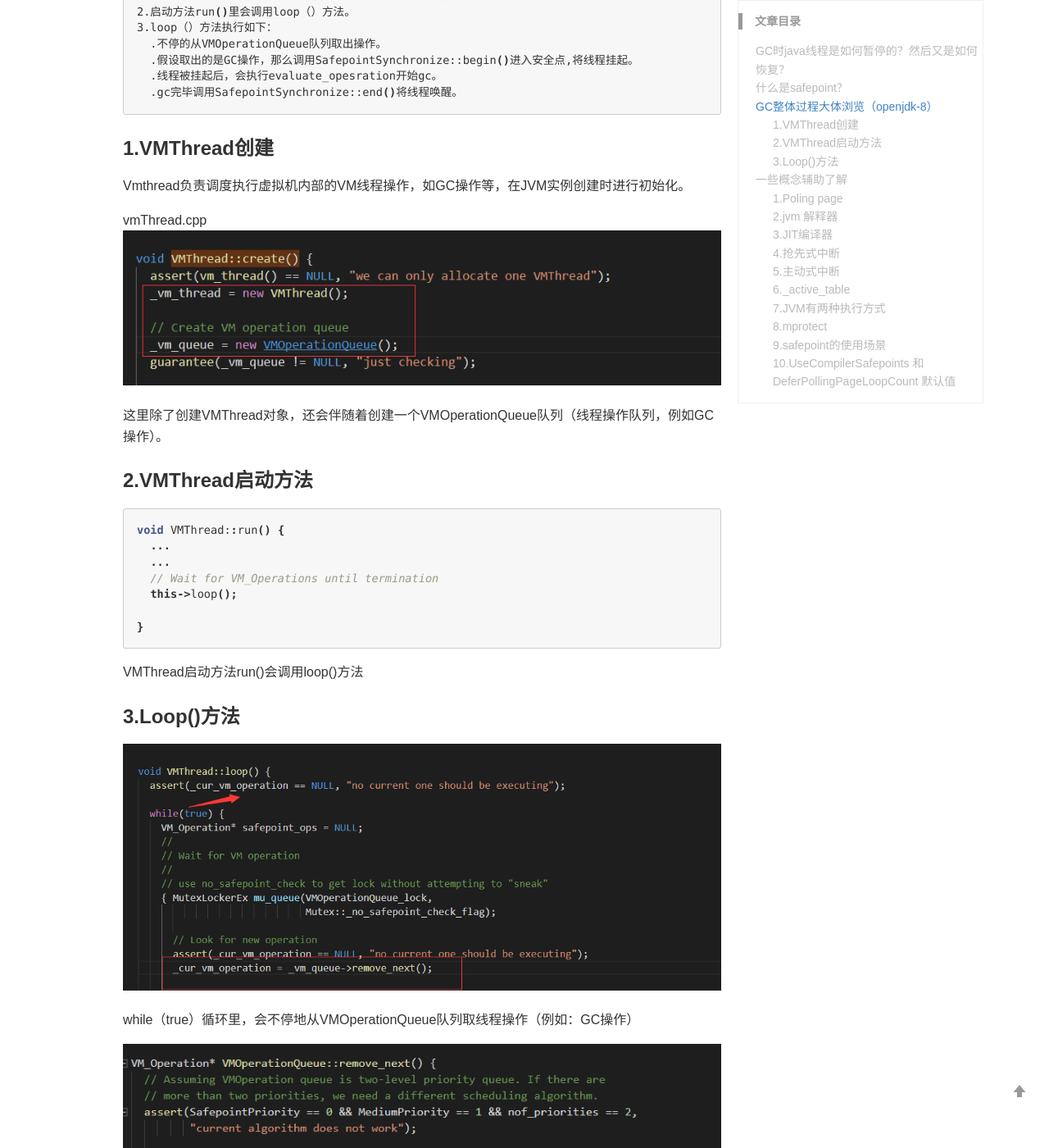
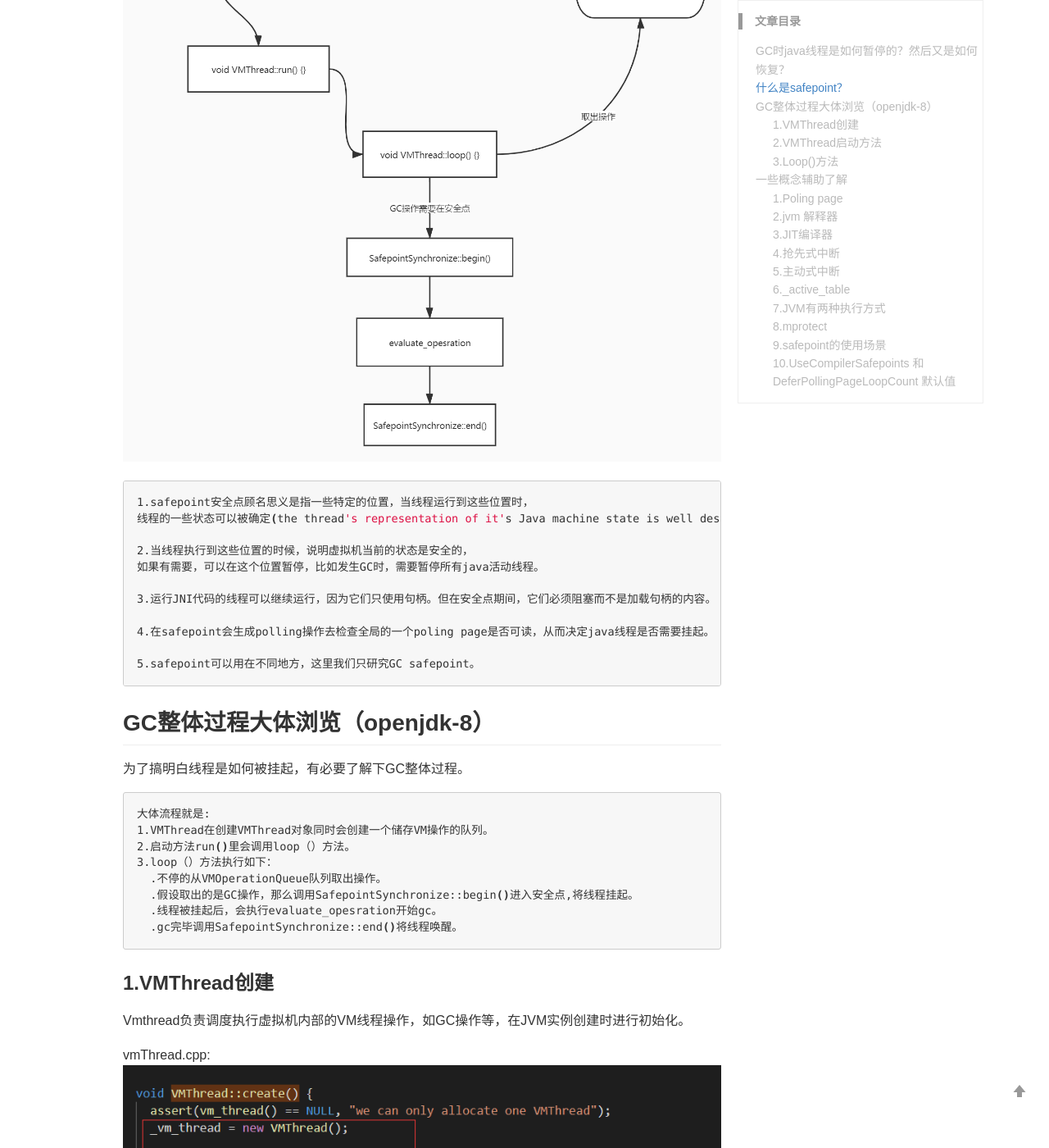
Before and after one commit to lizb0907/lizb0907.github.io, a Jekyll site: the page built from _posts/jvm/2020-07-27-Safe-Point.md, in a window 1280 px wide and 1400 px high, scrolled down 1480 px. Shown: the whole window at 82% size. Built offline with Jekyll 4.4.1, drawn with Linux system fonts in a browser that asks for light colours; comment, search, counter and statistics services are not loaded.

Commit message:
update safepoint

````diff
--- a/_posts/jvm/2020-07-27-Safe-Point.md
+++ b/_posts/jvm/2020-07-27-Safe-Point.md
@@ -22,6 +22,8 @@ GC安全点浅谈, stop-the-world时java线程是如何暂停的？然后又是
 希望通过本章学习，我们能对GC时java线程的暂停和恢复机制有大概了解。
 
 ## 什么是safepoint？
+
+![](/images/posts/jvm/safepoint/1.jpg)
 
 ```sh
 1.safepoint安全点顾名思义是指一些特定的位置，当线程运行到这些位置时，
@@ -55,7 +57,7 @@ GC安全点浅谈, stop-the-world时java线程是如何暂停的？然后又是
 
 Vmthread负责调度执行虚拟机内部的VM线程操作，如GC操作等，在JVM实例创建时进行初始化。
 
-vmThread.cpp
+vmThread.cpp:
 ![](/images/posts/jvm/safepoint/2.png)
 
 这里除了创建VMThread对象，还会伴随着创建一个VMOperationQueue队列（线程操作队列，例如GC操作）。
````
Also changed, not shown: images/posts/jvm/safepoint/1.jpg (added), images/posts/jvm/safepoint/1.png (deleted).
